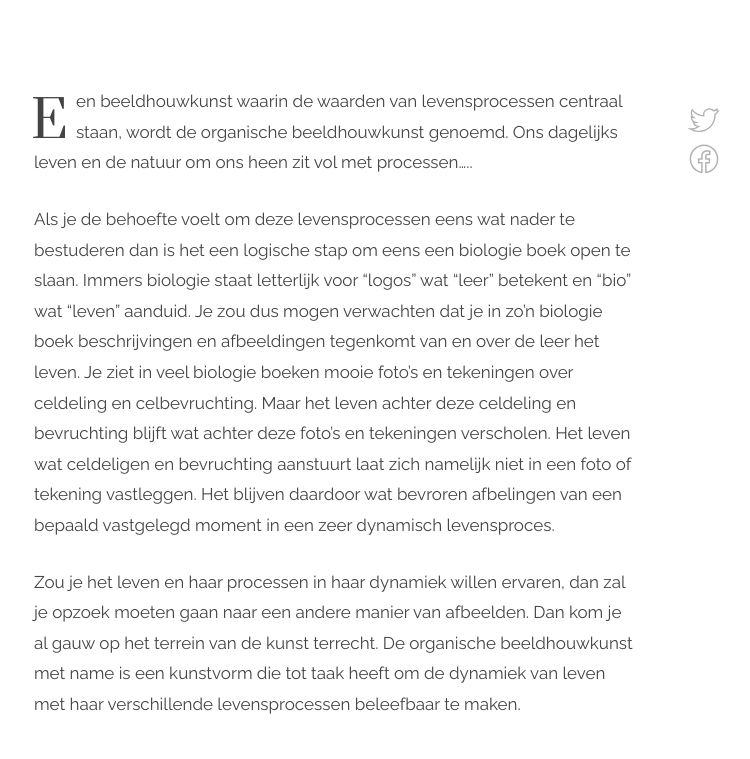
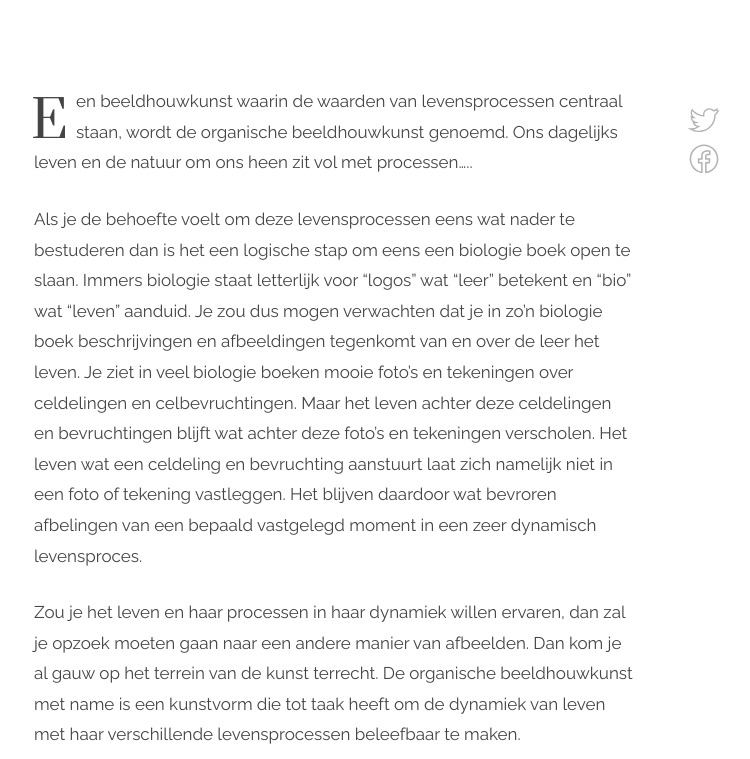
Before and after one commit to feicohajonides2020/feicohajonides2020.github.io, a Jekyll site: the page built from _posts/2019-10-09-Organische Beeldhouwkunst.md, in a window 1280 px wide and 900 px high, scrolled down 762 px, cut to the strip 51-810 px from the top of the window. Shown: the whole strip, without its empty margins (306-1056 px from the left). Built offline with Jekyll 4.4.1, drawn with Linux system fonts in a browser that asks for light colours.

Commit message:
Update 2019-10-09-Organische Beeldhouwkunst.md

```diff
--- a/_posts/2019-10-09-Organische Beeldhouwkunst.md
+++ b/_posts/2019-10-09-Organische Beeldhouwkunst.md
@@ -9,7 +9,7 @@ header:
 Een beeldhouwkunst waarin de waarden van levensprocessen centraal staan, wordt de organische beeldhouwkunst genoemd. Ons dagelijks leven en de natuur om ons heen zit vol met processen.....
 
 Als je de behoefte voelt om deze levensprocessen eens wat nader te bestuderen dan is het een logische stap om eens een biologie boek open te slaan. Immers biologie staat letterlijk voor "logos" wat "leer" betekent en "bio" wat "leven" aanduid. Je zou dus mogen verwachten dat je in zo'n biologie boek  beschrijvingen en afbeeldingen tegenkomt van en over de leer het leven.
-Je ziet in veel biologie boeken mooie foto's en tekeningen over celdeling en celbevruchting. Maar het leven achter deze celdeling en bevruchting blijft wat achter deze foto's en tekeningen verscholen. Het leven wat celdeligen en bevruchting aanstuurt laat zich namelijk niet in een foto of tekening vastleggen. Het blijven daardoor wat bevroren afbelingen van een bepaald vastgelegd moment in een zeer dynamisch levensproces.
+Je ziet in veel biologie boeken mooie foto's en tekeningen over celdelingen en celbevruchtingen. Maar het leven achter deze celdelingen en bevruchtingen blijft wat achter deze foto's en tekeningen verscholen. Het leven wat een celdeling en bevruchting aanstuurt laat zich namelijk niet in een foto of tekening vastleggen. Het blijven daardoor wat bevroren afbelingen van een bepaald vastgelegd moment in een zeer dynamisch levensproces.
 
 Zou je het leven en haar processen in haar dynamiek willen ervaren, dan zal je opzoek moeten gaan naar een andere manier van afbeelden. Dan kom je al gauw op het terrein van de kunst terrecht. De organische beeldhouwkunst met name is een kunstvorm die tot taak heeft om de dynamiek van leven met haar verschillende levensprocessen beleefbaar te maken.
 
```
